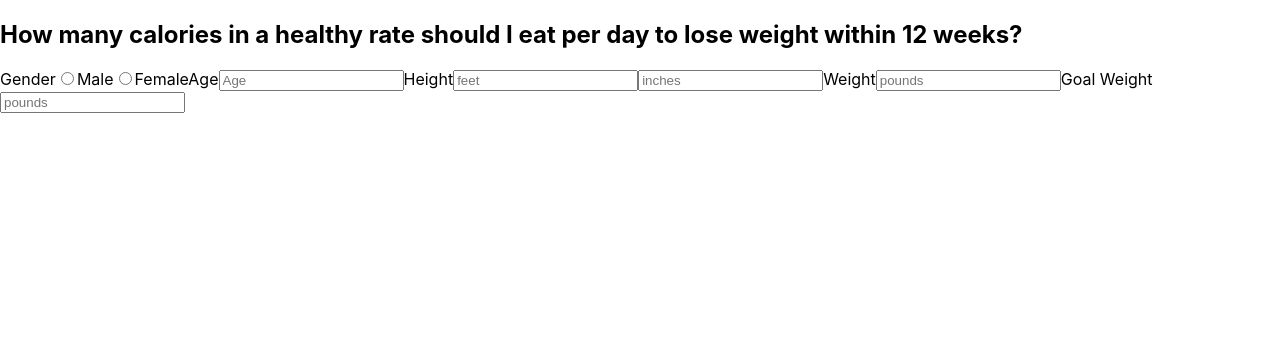
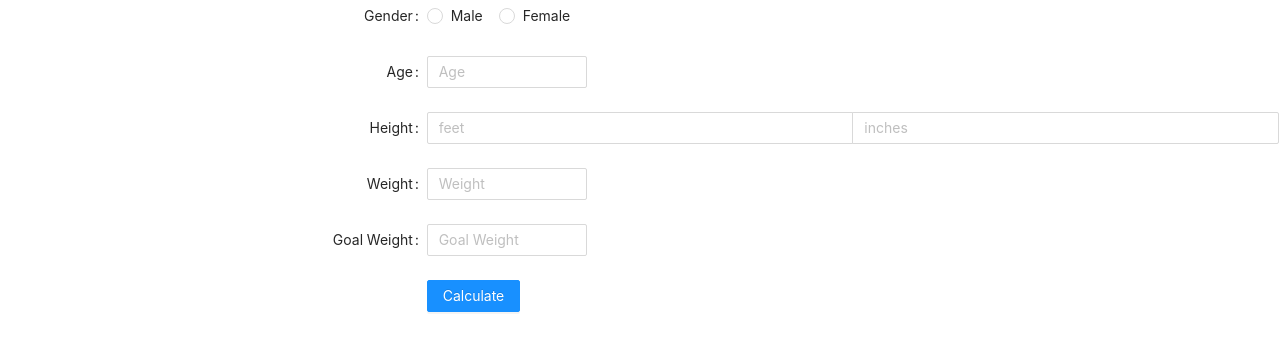
Before and after one commit to PollyYP/calorie-calculator, a React (Create React App) app: page / in a window 1280 px wide. Shown: the top 350 px of the page. Built offline with nearby package versions, Linux system fonts and the light colour scheme.

Commit message:
add design to form using AntDesign

```diff
--- a/package.json
+++ b/package.json
@@ -6,6 +6,7 @@
     "@testing-library/jest-dom": "^5.16.4",
     "@testing-library/react": "^13.2.0",
     "@testing-library/user-event": "^13.5.0",
+    "antd": "^4.20.5",
     "react": "^18.1.0",
     "react-dom": "^18.1.0",
     "react-scripts": "5.0.1",
--- a/src/App.css
+++ b/src/App.css
@@ -1,38 +1 @@
-.App {
-  text-align: center;
-}
-
-.App-logo {
-  height: 40vmin;
-  pointer-events: none;
-}
-
-@media (prefers-reduced-motion: no-preference) {
-  .App-logo {
-    animation: App-logo-spin infinite 20s linear;
-  }
-}
-
-.App-header {
-  background-color: #282c34;
-  min-height: 100vh;
-  display: flex;
-  flex-direction: column;
-  align-items: center;
-  justify-content: center;
-  font-size: calc(10px + 2vmin);
-  color: white;
-}
-
-.App-link {
-  color: #61dafb;
-}
-
-@keyframes App-logo-spin {
-  from {
-    transform: rotate(0deg);
-  }
-  to {
-    transform: rotate(360deg);
-  }
-}
+@import '~antd/dist/antd.css';
--- a/src/App.js
+++ b/src/App.js
@@ -1,44 +1,86 @@
+import { Form, Input, Radio, Button } from "antd";
 import "./App.css";
 
 function App() {
+  const onFinish = (values) => {
+    console.log(values);
+  };
+
   return (
-    <div>
-      <h2>
-        How many calories in a healthy rate should I eat per day to lose weight
-        within 12 weeks?
-      </h2>
-      <form>
-        <label htmlFor="gender">Gender</label>
-        <input name="gender" type="radio" id="inputMale" value="male" />
-        <label for="male">Male</label>
-        <input name="gender" type="radio" id="inputFemale" value="female" />
-        <label for="female">Female</label>
-        <label htmlFor="age">Age</label>
-        <input name="age" type="text" id="inputAge" placeholder="Age" />
-        <label htmlFor="height">Height</label>
-        <input name="feet" type="number" id="inputFeet" placeholder="feet" />
-        <input
-          name="inches"
-          type="number"
-          id="inputInches"
-          placeholder="inches"
-        />
-        <label htmlFor="weight">Weight</label>
-        <input
+    <Form
+      name="complex-form"
+      onFinish={onFinish}
+      labelCol={{ span: 8 }}
+      wrapperCol={{ span: 16 }}
+    >
+      <Form.Item label="Gender">
+        <Form.Item
+          name="gender"
+          noStyle
+          rules={[{ required: true, message: "Gender is required" }]}
+        >
+          <Radio.Group>
+            <Radio value="male">Male</Radio>
+            <Radio value="female">Female</Radio>
+          </Radio.Group>
+        </Form.Item>
+      </Form.Item>
+
+      <Form.Item label="Age">
+        <Form.Item
+          name="age"
+          noStyle
+          rules={[{ required: true, message: "Age is required" }]}
+        >
+          <Input style={{ width: 160 }} placeholder="Age" />
+        </Form.Item>
+      </Form.Item>
+
+      <Form.Item label="Height">
+        <Input.Group compact>
+          <Form.Item
+            name={["height", "feet"]}
+            noStyle
+            rules={[{ required: true, message: "Height is required" }]}
+          >
+            <Input style={{ width: "50%" }} placeholder="feet" />
+          </Form.Item>
+          <Form.Item
+            name={["height", "inches"]}
+            noStyle
+            rules={[{ required: true, message: "Height is required" }]}
+          >
+            <Input style={{ width: "50%" }} placeholder="inches" />
+          </Form.Item>
+        </Input.Group>
+      </Form.Item>
+
+      <Form.Item label="Weight">
+        <Form.Item
           name="weight"
-          type="number"
-          id="inputWeight"
-          placeholder="pounds"
-        />
-        <label htmlFor="goalWeight">Goal Weight</label>
-        <input
+          noStyle
+          rules={[{ required: true, message: "Weight is required" }]}
+        >
+          <Input style={{ width: 160 }} placeholder="Weight" />
+        </Form.Item>
+      </Form.Item>
+
+      <Form.Item label="Goal Weight">
+        <Form.Item
           name="goalWeight"
-          type="number"
-          id="inputGoalWeight"
-          placeholder="pounds"
-        />
-      </form>
-    </div>
+          noStyle
+          rules={[{ required: true, message: "Goal Weight is required" }]}
+        >
+          <Input style={{ width: 160 }} placeholder="Goal Weight" />
+        </Form.Item>
+      </Form.Item>
+
+      <Form.Item label=" " colon={false}>
+        <Button type="primary" htmlType="submit">
+          Calculate
+        </Button>
+      </Form.Item>
+    </Form>
   );
 }
 
```
Also changed, not shown: 1 other file (tests, documents, lock files or other folders).
